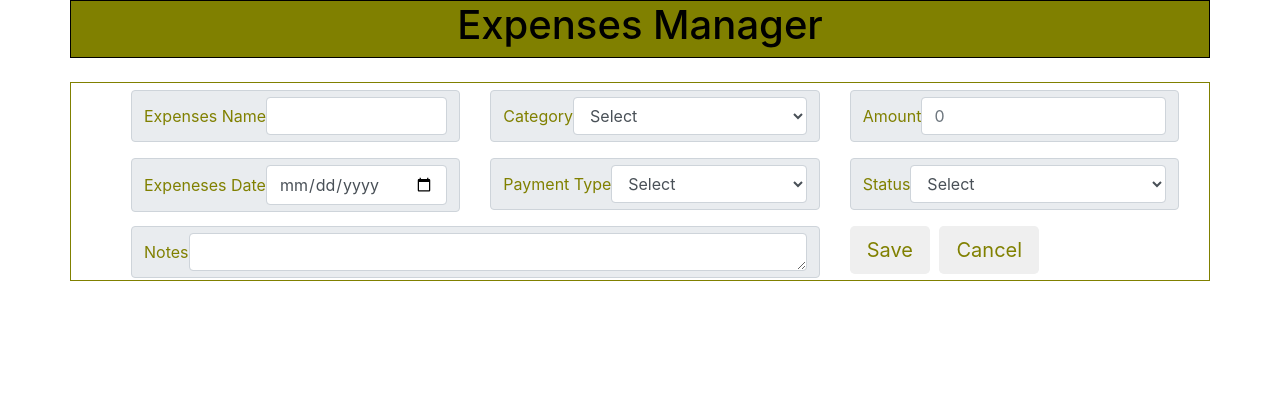
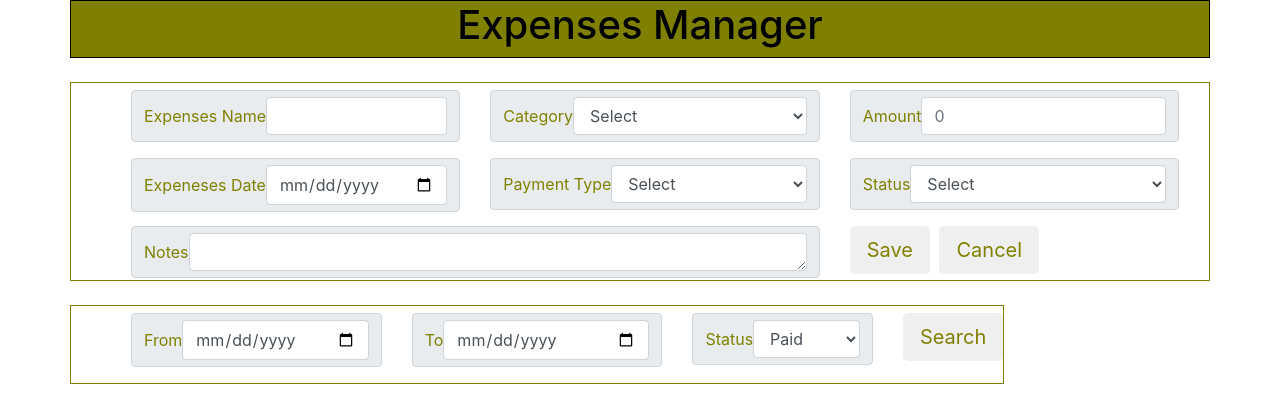
Before and after one commit to the-three-ss/expenses-manager-frontend, a React (Create React App) app: page / in a window 1280 px wide. Shown: the top 406 px of the page. Built offline with nearby package versions, Linux system fonts and the light colour scheme.

Commit message:
Added the SearchComponent

```diff
--- a/src/App.css
+++ b/src/App.css
@@ -70,3 +70,10 @@
 .btn {
   color:olive;
 }
+
+.searchExpeneses{
+  border-width: 1px;
+  padding:7px 60px 2px 60px;
+  color: olive;
+  border-style: solid;
+}
--- a/src/App.js
+++ b/src/App.js
@@ -3,6 +3,7 @@ import logo from './logo.svg';
 import './App.css';
 import Header from './components/Header';
 import AddExpenses from './components/AddExpenses';
+import SearchExpenses from './components/SearchExpenses';
 
 
 class App extends Component {
@@ -18,6 +19,10 @@ class App extends Component {
         <div className="row">
           <AddExpenses />
         </div>
+        <div><br></br></div>
+        <div className="row">
+          <SearchExpenses />
+        </div>
       </div>
 
     );
--- /dev/null
+++ b/src/components/SearchExpenses.js
@@ -0,0 +1,42 @@
+import React, { Component } from 'react';
+
+class SearchExpenses extends Component {
+    render() {
+        return (
+            <div className="searchExpeneses">
+            <div className="row ">
+
+                <div class= "col-md-4">
+                    <span class="input-group-text" id="basic-addon1">From
+                        <input id="dateInput" class="form-control" type="date" /></span>
+                </div>
+
+                <div class= "col-md-4">
+                    <span class="input-group-text" id="basic-addon1">To
+                        <input id="dateInput" class="form-control" type="date" /></span>
+                </div>
+
+                <div class= "col-md-3">
+                    <div class="form-group">
+                        <span class="input-group-text" id="basic-addon1" for="ExpensesStatus">Status
+                            <select class="form-control" id="ExpensesStatus">
+                                <option >Paid</option>
+                                <option >UnPaid</option>
+                            </select></span>
+                    </div>
+                </div>
+
+                <div  class= "col-md-1">
+                    <button type="button" class="btn btn-lg">Search</button>
+                </div>
+            </div>
+            </div>
+
+        );
+    }
+}
+
+
+
+
+export default SearchExpenses;
```
